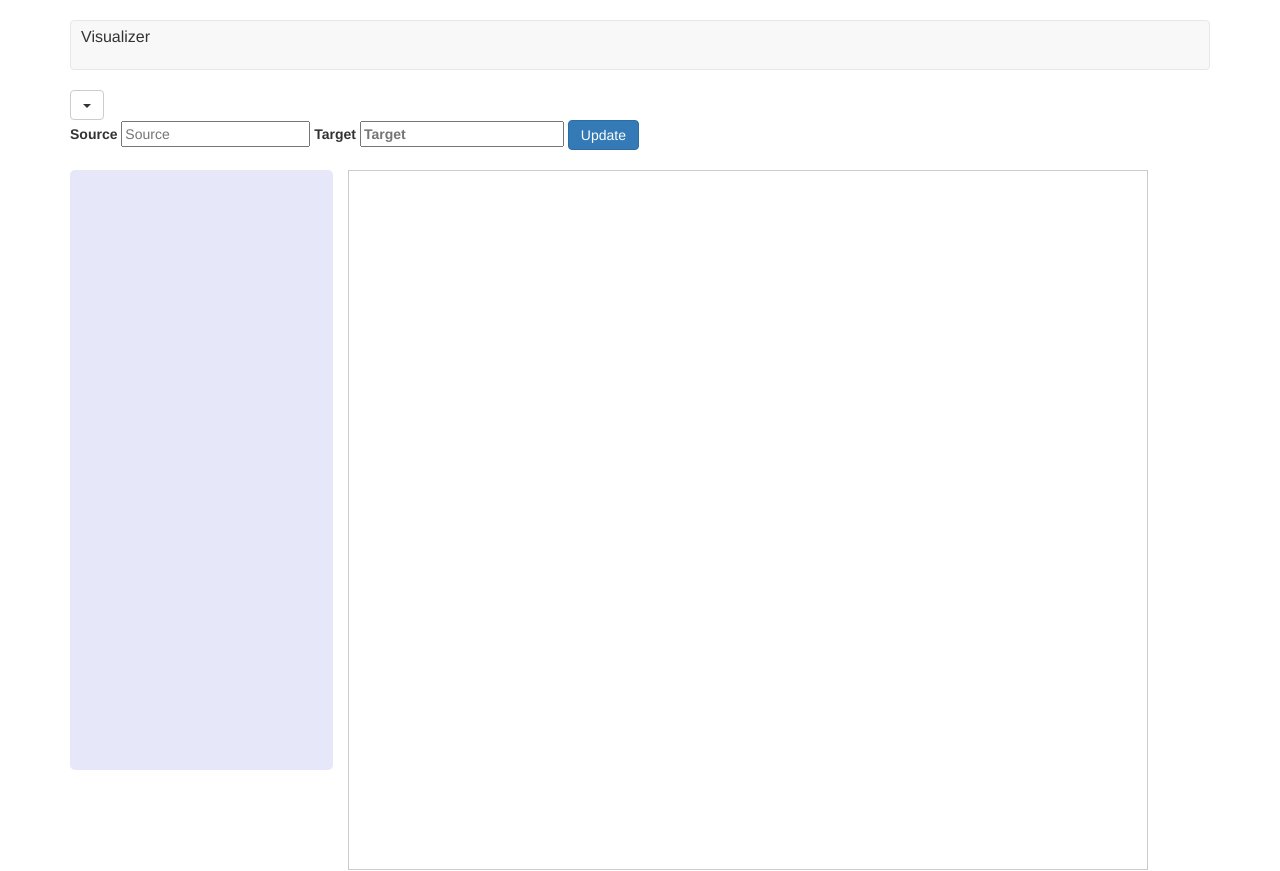
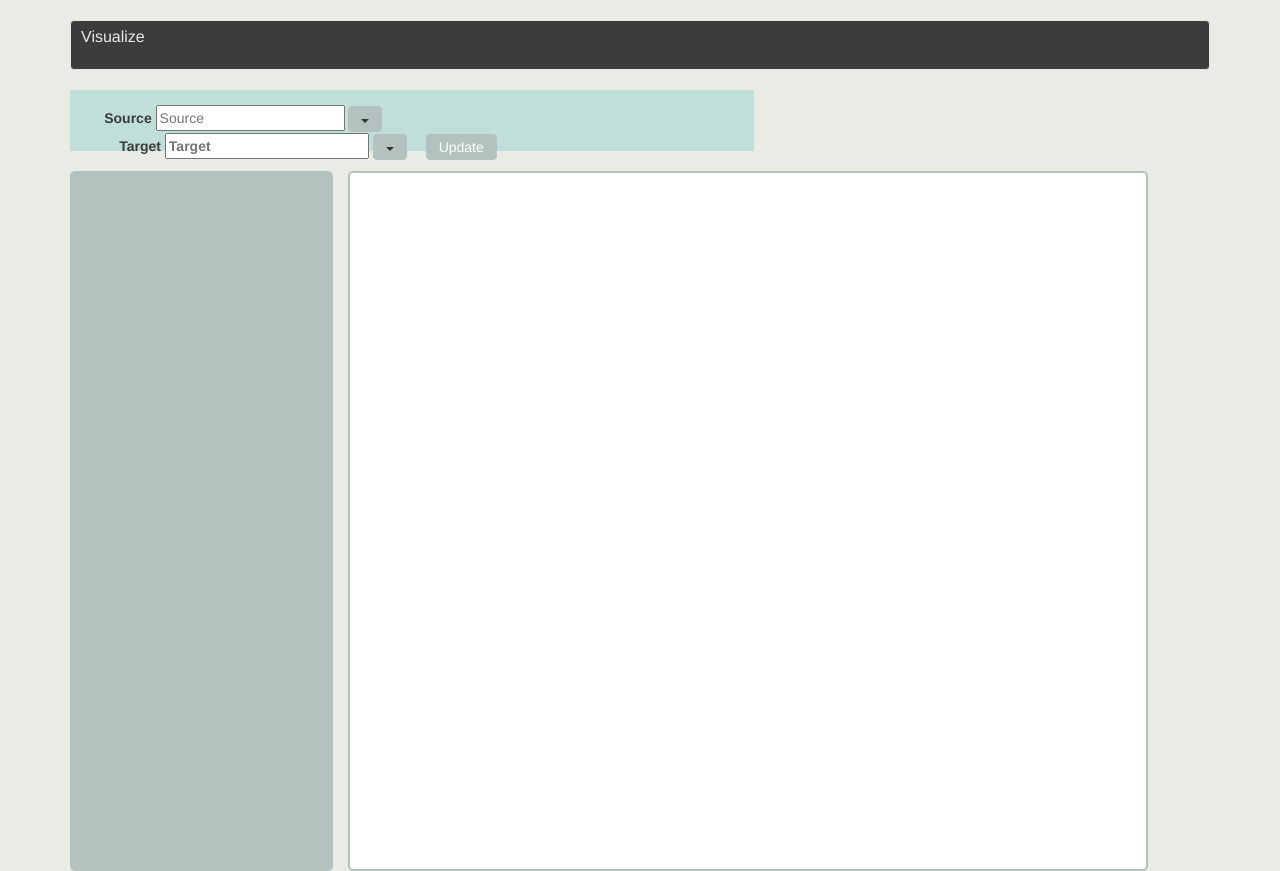
Before and after one commit to BordRGal32/Person-by-City-Visualizer, a website: page public/index.html in a window 1280 px wide. Drawn offline with nearby package versions, Linux system fonts and the light colour scheme.

Commit message:
add some basic styling
adhere to a single color theme

```diff
--- a/public/css/app.css
+++ b/public/css/app.css
@@ -1,12 +1,17 @@
 .forcelayout_zone {
-    border: solid 1px #ccc;
+    border: solid 2px #b3c2bf;
     width: 800px;
     height: 700px;
+    border-radius: 5px;
+    background-color: white;
 }
 
 body {
     padding-top: 20px;
+    background: #e9ece5;
+    color: #3b3c3c;
 }
+
 
 h1 {
     text-align: center;
@@ -16,13 +21,24 @@ input {
     margin-bottom: 2px;
 }
 
+.target-label {
+    margin-left: 15px;
+}
+
 .btn {
-    padding: 4px 12px;
+    padding: 2px 12px;
+    background-color: #b3c2bf;
+    border-color: #b3c2bf;
 }
+
+.entity-submit-btn {
+    margin-left: 15px;
+}
+
 .entries_list {
-    background: #E6E8FA;
+    background: #b3c2bf;
     border-radius: 5px;
-    height: 600px;
+    height: 700px;
     overflow: scroll;
 }
 
@@ -50,22 +66,16 @@ input {
     padding-left: 10px;
     padding-top: 5px;
     font-size: 16px;
-}
-
-ul {
-    width: 90px;
-    min-width: 90px !important;
-    position: relative;
-    list-style-type: none;
-    margin: 0;
-    padding: 0 4;
-    overflow: hidden;
+    background-color: #3b3c3c;
+    color: #e9ece5;
 }
 
 .dropdown-menu {
     padding: 1px 0 !importants;
 }
-ul:before, ul:after {
+
+
+.dropdown ul:before, .dropdown ul:after {
     text-align: center;
     display: block;
     border-bottom: 0;
@@ -73,7 +83,7 @@ ul:before, ul:after {
 }
 
 
-li {
+.dropdown li {
     text-align: right;
     width: 25%;
     float: left;
@@ -82,6 +92,25 @@ li {
     overflow: hidden;
 }
 
-li:nth-child(4n+4) {
+.dropdown li:nth-child(4n+4) {
     margin-left: -1px;
 }
+
+.colorpicker {
+    display: inline-block;
+}
+.entity-form {
+    width: 60%;
+    background: #c0dfd9;
+    height: 61px;
+}
+
+.create-entity {
+    margin: auto;
+    width: 90%;
+    padding-top: 15px
+}
+
+.visual-container {
+    margin-top: 20px;
+}
--- a/public/index.html
+++ b/public/index.html
@@ -20,39 +20,23 @@
 
     <body>
         <div class="container">
-            <nav class='navbar navbar-default'>Visualizer</nav>
+            <nav class='navbar navbar-default'>Visualize</nav>
             </nav>
-
-
-
-
             <div ng-controller = "AppCtrl">
-
-
-            <script type="text/ng-template" id="/tpl.html">
-                <div ng-controller="SubjectDropDownController">
-                    <div class="dropdown">
-                        <button class="btn btn-default dropdown-toggle" type="button" id="dropdownMenu1" data-toggle="dropdown" aria-haspopup="true" aria-expanded="true"><span class="caret"></span></button>
-                        <ul class="dropdown-menu" aria-labelledby="dropdownMenu1">
-                             <li ng-repeat="color in colors"><a ng-click="dropboxitemselected(color)" style="height:20px; background:{{color}}"></a></li>
-                        </ul>
-                    </div>
-                </div>
-            </script>
-
-            <div class='colorpicker' ng-include="'/tpl.html'"></div>
-                <div>
-                    <form name="createEntry">
+                <div class="entity-form">
+                    <form name="createEntry" class="create-entity">
                         <div class="form-group">
                             <label for="inputSource"> Source </label>
                             <input type="text" placeholder="Source" ng-model="name" id="inputSource">
-                            <label for="inputTarget"> Target </lbale>
+                            <div class='colorpicker' ng-include="'/colorPicker.html'"></div>
+                            <label for="inputTarget" class="target-label"> Target </lbale>
                             <input type="text" placeholder="Target" ng-model="state" id="inputTarget">
-                            <button type="submit" ng-click="updatePerson()" class="btn btn-primary" >Update</button>
+                            <div class='colorpicker' ng-include="'/colorPicker.html'"></div>
+                            <button type="submit" ng-click="updatePerson()" class="btn btn-primary entity-submit-btn" >Update</button>
                         </div>
                     </form>
                 </div>
-                <div id="personCityList" class="row">
+                <div id="personCityList" class="row visual-container">
                     <div class="col-md-3" >
                         <div class="entries_list">
                             <ul>
@@ -66,6 +50,14 @@
             </div>
         </div>
 
+    <script type="text/ng-template" id="/colorPicker.html">
+        <div ng-controller="SubjectDropDownController" class="dropdown">
+            <button class="btn btn-default dropdown-toggle" type="button" id="dropdownMenu1" data-toggle="dropdown" aria-haspopup="true" aria-expanded="true"><span class="caret"></span></button>
+            <ul class="dropdown-menu" aria-labelledby="dropdownMenu1">
+                 <li ng-repeat="color in colors"><a ng-click="dropboxitemselected(color)" style="height:20px; background:{{color}}"></a></li>
+            </ul>
+        </div>
+    </script>
     <!-- APP SCRIPTS -->
      <script src="js/forceLayout.js"></script>
     <script src="js/app.js"></script>
--- a/public/js/controllers.js
+++ b/public/js/controllers.js
@@ -25,10 +25,11 @@ controllers.controller('AppCtrl', function ($scope) {
 });
 
 controllers.controller('SubjectDropDownController', function($scope) {
-    $scope.colors = ['#076bb6', '#accbe8', '#ae70af',  '#551A8B',
-                    '#00CC00','#cbd48c', '#90ee90',  '#a9b2b1',
-                    '#9eceb4', '#e66665',  '#f47d43', '#ffd602',
-                    '#FF3300','#ff69b4', '#DDA0DD', '#8B668B' ]
+    $scope.colors = [ '#6d8764', '#008a00', '#00aba9', '#1ba1e2',
+                        '#0050ef', '#6a00ff', '#aa00ff', '#db0073',
+                        '#a20025', '#e51400', '#fa6800', '#f0a30a',
+                        '#825a2c', '#000000', '#647687', '#76608a'
+                    ]
 
     $scope.selectedItem;
     $scope.dropboxitemselected = function (item) {
```
